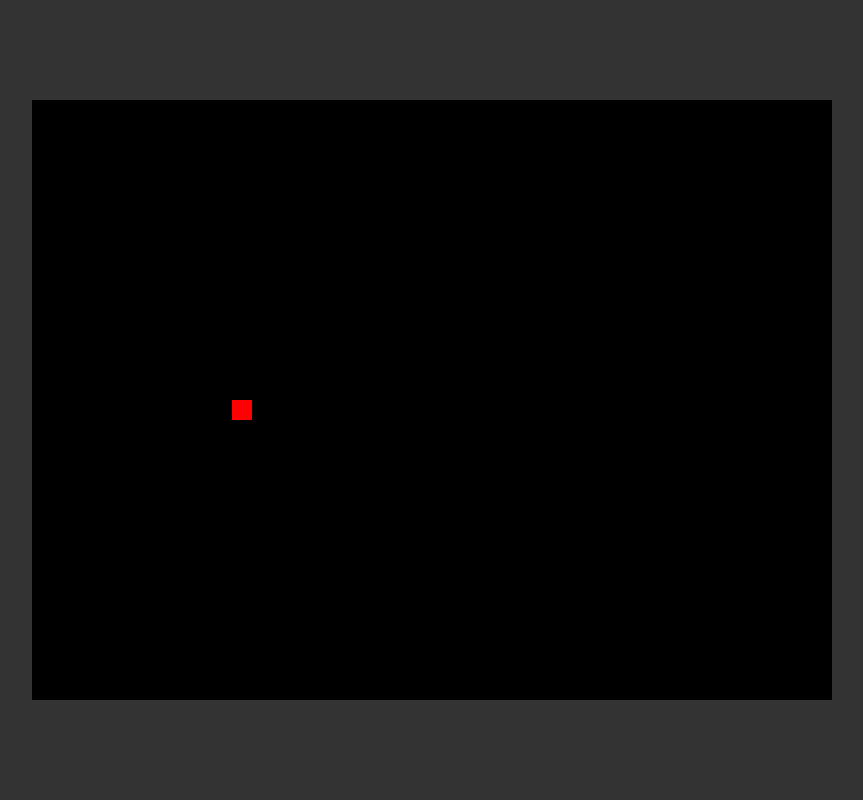
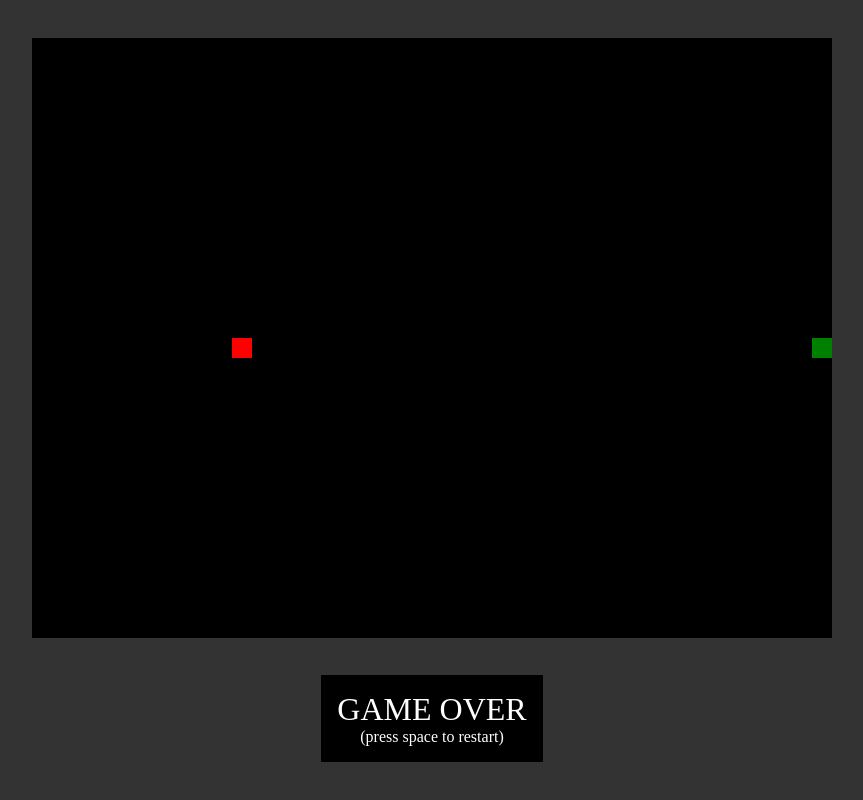
Before and after one commit to lukaszrozej/snake, a website built with webpack: page src/index.html in a window 1280 px wide. Shown: the whole page, without its empty margins (208-1071 px from the left). Built offline with nearby package versions, Linux system fonts and the light colour scheme.

Commit message:
Add game over message

```diff
--- a/src/game-logic.js
+++ b/src/game-logic.js
@@ -11,7 +11,7 @@ const initialState = {
   actions: [],
   direction: RIGHT,
   timeOfLastMove: 0,
-  timeBetweenMoves: 250,
+  timeBetweenMoves: 150,
   apple: { x: 10, y: 15 },
   applesEaten: 0,
   eating: false,
@@ -61,14 +61,16 @@ const move = (state, time) => {
     ? state.snake
     : state.snake.slice(0,-1)
 
-  const snake = [head].concat(tail)
-
   const gameOver =
     head.x < 0 ||
     head.x >= state.cols ||
     head.y < 0 ||
     head.y >= state.rows ||
-    snake.slice(1).find(equal(head))
+    tail.find(equal(head))
+
+  const snake = gameOver
+    ? state.snake
+    : [head].concat(tail)
 
   const apple = state.eating
     ? randomApple(state.rows, state.cols, snake)
--- a/src/index.html
+++ b/src/index.html
@@ -9,6 +9,10 @@
 </head>
 <body>
   <canvas width="800" height="600"></canvas>
+  <div class="message hidden">
+    <p class="game-over">GAME OVER</p>
+    <p class="press-space">(press space to restart)</p>
+  </div>
   <script src="main.js"></script>
 </body>
 </html>
--- a/src/index.js
+++ b/src/index.js
@@ -6,10 +6,17 @@ import { filter, map, scan } from 'rxjs/operators'
 
 const canvas = document.querySelector('canvas')
 const ctx = canvas.getContext('2d')
+const message = document.querySelector('.message')
 
 let previousHead = {}
 
 const draw = state => {
+  if (state.gameOver) {
+    message.classList.remove('hidden')
+  } else {
+    message.classList.add('hidden')
+  }
+
   if (equal(previousHead)(state.snake[0])) return
 
   previousHead = state.snake[0]
--- a/src/style.css
+++ b/src/style.css
@@ -12,3 +12,18 @@ body {
   justify-content: space-evenly;
   align-items: center;
 }
+
+.message {
+  background: black;
+  padding: 1em;
+  color: white;
+  text-align: center;
+}
+
+.game-over {
+  font-size: 2em;
+}
+
+.hidden {
+  visibility: hidden;
+}
```
